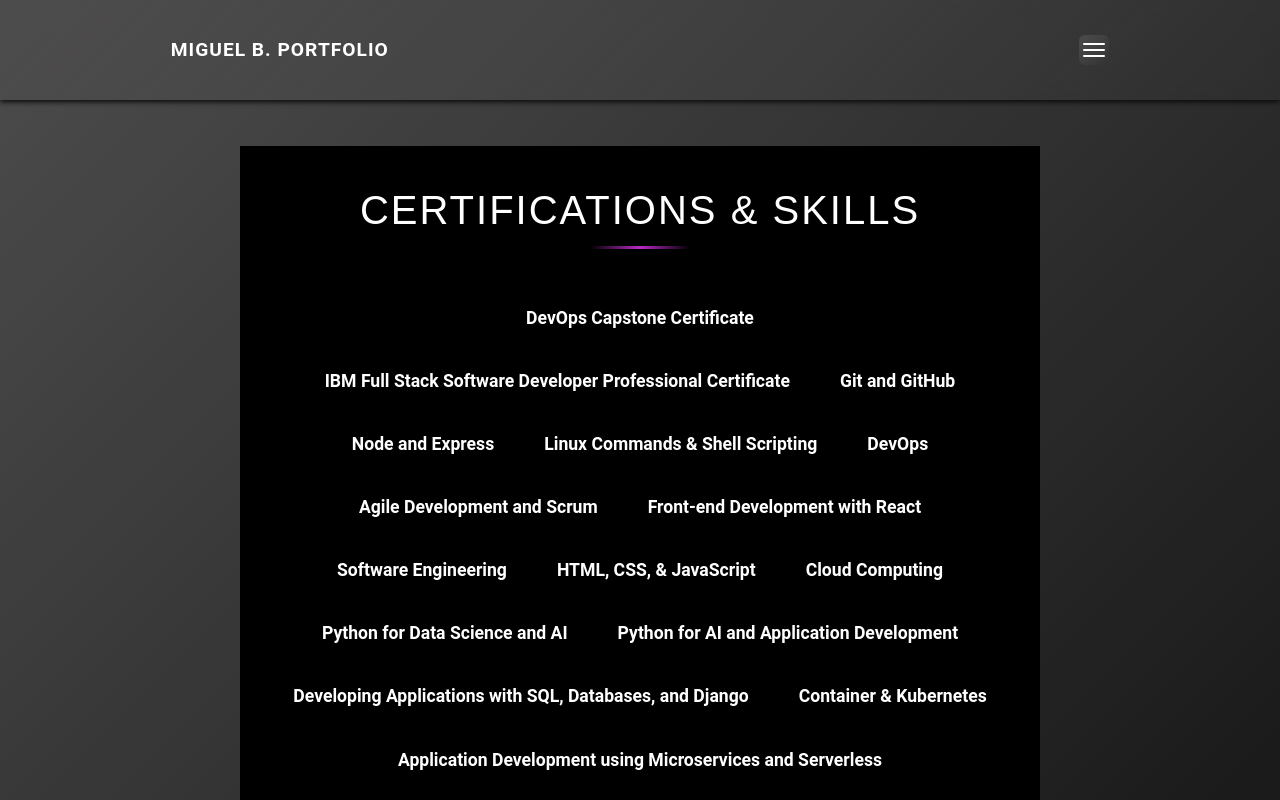
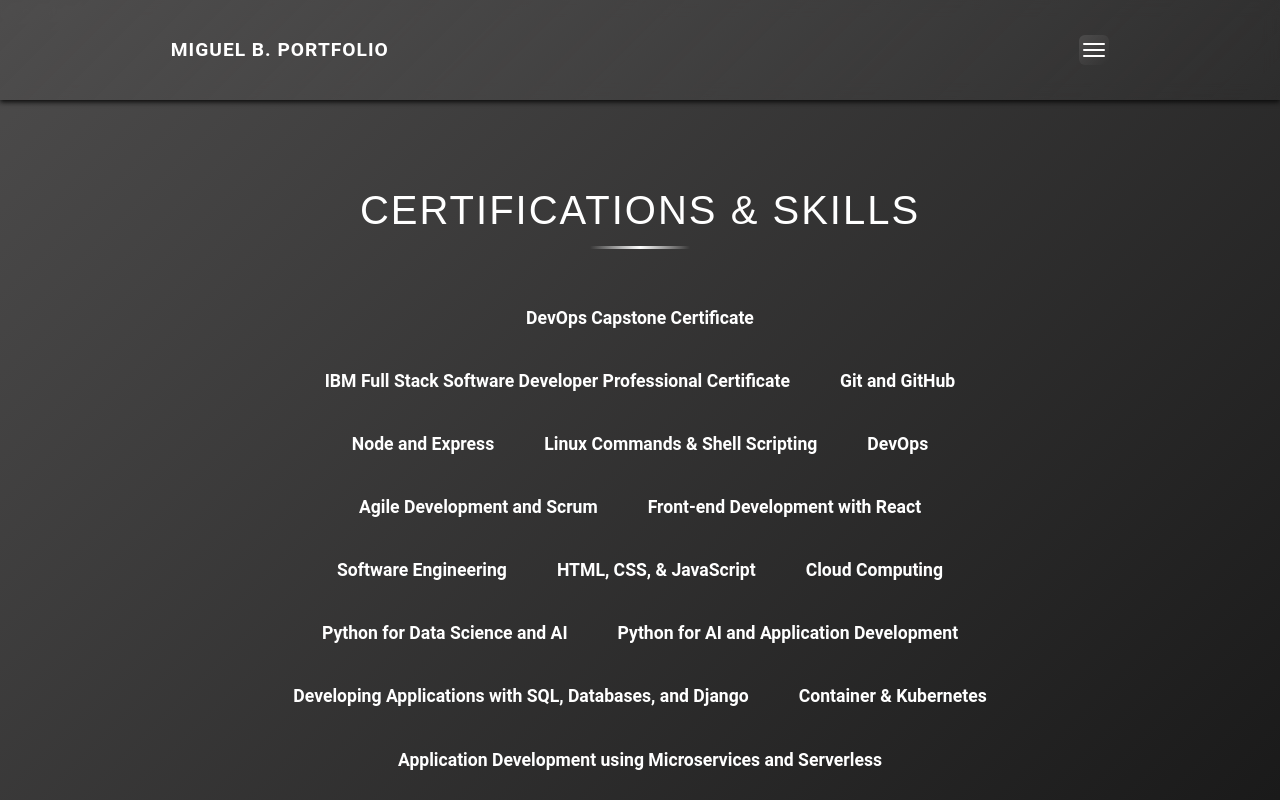
Before and after one commit to sjmiguel8/portfolio, a React (Create React App) app in the folder my-portfolio/: page /skills in a window 1280 px wide. Shown: the top 800 px of the page. Built offline with nearby package versions, Linux system fonts and the light colour scheme.

Commit message:
terraformterrorist

```diff
--- a/my-portfolio/src/styles/About.css
+++ b/my-portfolio/src/styles/About.css
@@ -4,7 +4,7 @@
     font-family: 'Roboto', sans-serif;
     margin: 0;
     padding: 0;
-    background-color: #000000;
+    background: linear-gradient(135deg, #4d4c4c, #3030306d);
     color: #ffffff;
     line-height: 1.6;
 }
@@ -19,7 +19,7 @@
 .header {
     text-align: center;
     padding: 50px 0;
-    background-color: #000000;
+    background: linear-gradient(135deg, #4d4c4c, #3030306d);
 }
 
 .header h1 {
@@ -85,7 +85,7 @@
     text-align: center;
     padding: 20px 0;
     margin-top: 50px;
-    background-color: #000000;
+    background: linear-gradient(135deg, #4d4c4c, #3030306d);
     color: #fff;
     box-shadow: 0 -2px 5px rgba(0, 0, 0, 0.1);
 }
@@ -100,7 +100,6 @@
     width: 80%;
     margin: 0 auto;
     padding: 20px;
-    background-color: #000000;
     color: #ffffff;
     min-height: calc(100vh - 60px);
     padding-top: 60px; /* Match header height */
@@ -109,8 +108,6 @@
 .about-content {
     text-align: center;
     padding: 50px 0;
-    background-color: #000000;
-    color: #ffffff;
 }
 
 .about-text {
--- a/my-portfolio/src/styles/Skills.css
+++ b/my-portfolio/src/styles/Skills.css
@@ -2,7 +2,6 @@
     max-width: 800px;
     margin: 0 auto;
     padding: 40px 20px;
-    background-color: #000000;
     color: #ffffff;
 }
 
@@ -26,7 +25,7 @@
     transform: translateX(-50%);
     width: 100px;
     height: 3px;
-    background: linear-gradient(90deg, transparent, #b82bc5, transparent);
+    background: linear-gradient(90deg, transparent, #ffffff, transparent);
 }
 
 .skills-list {
@@ -39,7 +38,6 @@
 }
 
 .skill-item {
-    background: rgba(0, 0, 0, 0.8);
     color: #ffffff;
     padding: 10px 20px;
     margin: 5px;
```
